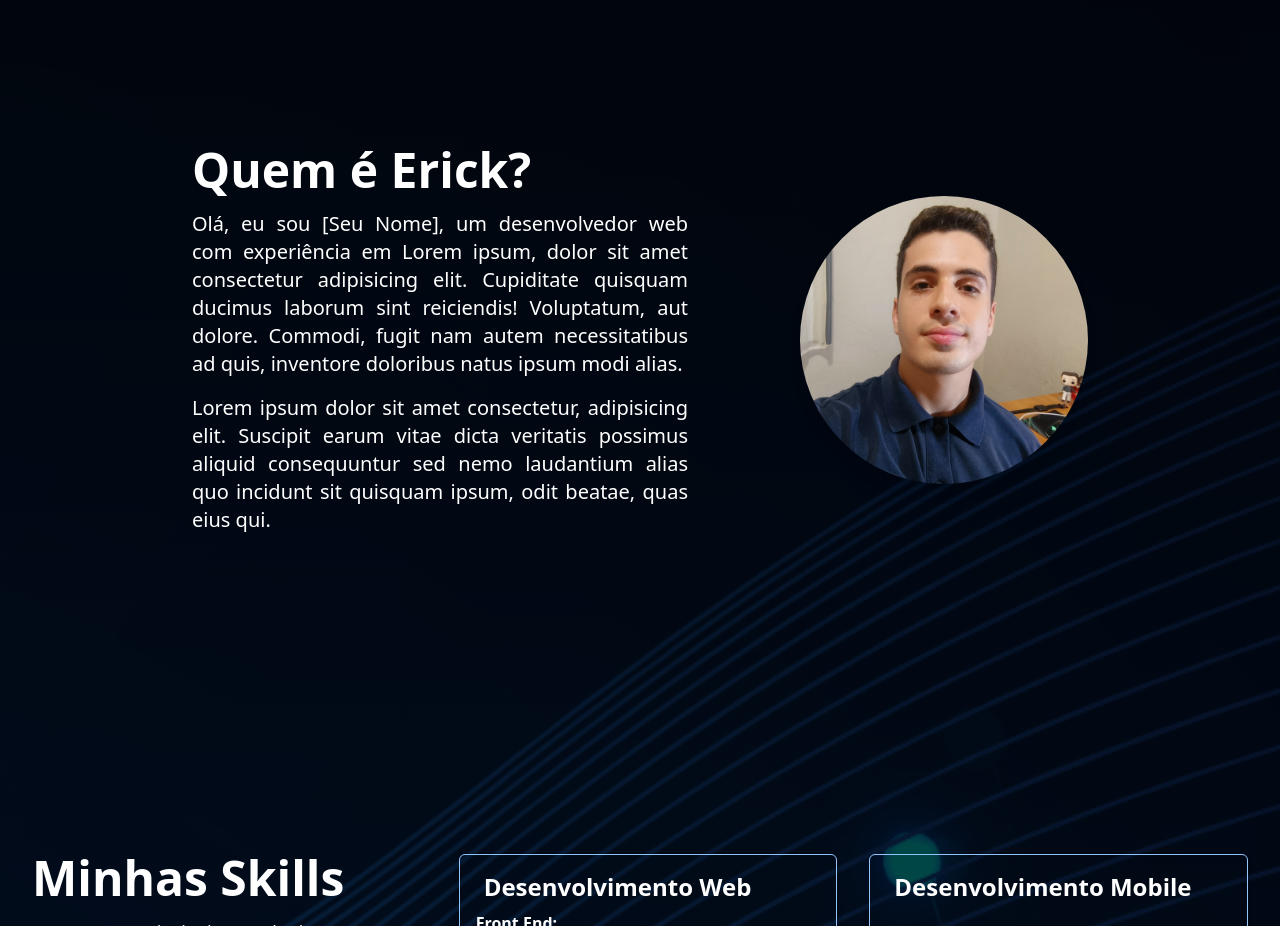
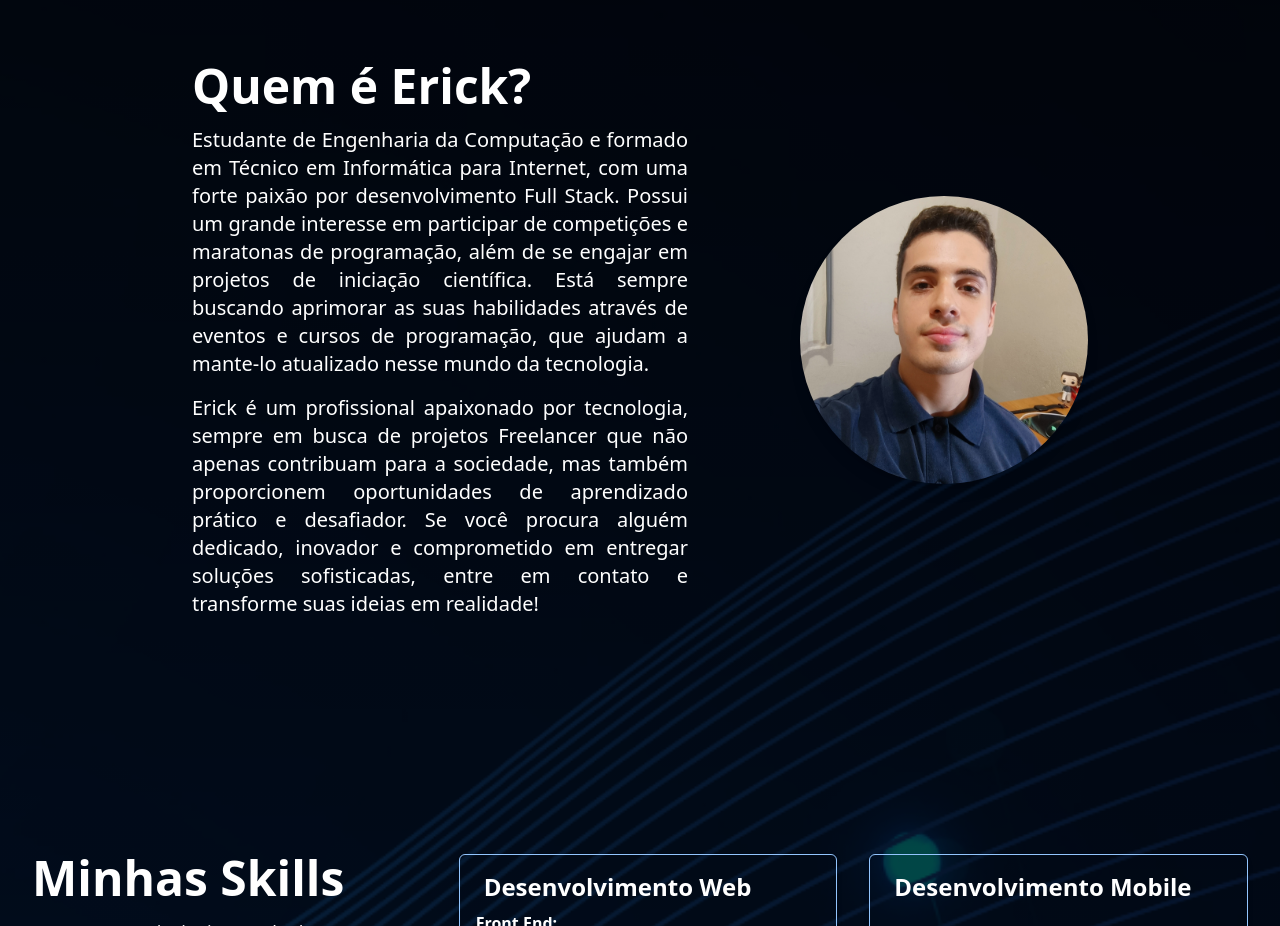
Before and after one commit to Erickjonatthan/portfolio-ejms, a React (Vite) app: page / in a window 1280 px wide. Shown: the part 860-1786 px from the top of the page. Built offline with nearby package versions, Linux system fonts and the light colour scheme; grey boxes are pictures that could not be loaded.

Commit message:
atualiza descrição no componente AboutMe para refletir informações pessoais e profissionais

```diff
--- a/src/components/AboutMe.jsx
+++ b/src/components/AboutMe.jsx
@@ -34,10 +34,10 @@ export default function AboutMe() {
             Quem é <span className="text-white hover:text-blue-600 transition-colors duration-300">Erick</span>?
           </h2>
           <p className="text-base sm:text-lg lg:text-xl leading-relaxed text-justify">
-            Olá, eu sou [Seu Nome], um desenvolvedor web com experiência em Lorem ipsum, dolor sit amet consectetur adipisicing elit. Cupiditate quisquam ducimus laborum sint reiciendis! Voluptatum, aut dolore. Commodi, fugit nam autem necessitatibus ad quis, inventore doloribus natus ipsum modi alias.
+          Estudante de Engenharia da Computação e formado em Técnico em Informática para Internet, com uma forte paixão por desenvolvimento Full Stack. Possui um grande interesse em participar de competições e maratonas de programação, além de se engajar em projetos de iniciação científica. Está sempre buscando aprimorar as suas habilidades através de eventos e cursos de programação, que ajudam a mante-lo atualizado nesse mundo da tecnologia.
           </p>
           <p className="text-base sm:text-lg lg:text-xl leading-relaxed text-justify mt-4">
-            Lorem ipsum dolor sit amet consectetur, adipisicing elit. Suscipit earum vitae dicta veritatis possimus aliquid consequuntur sed nemo laudantium alias quo incidunt sit quisquam ipsum, odit beatae, quas eius qui.
+            Erick é um profissional apaixonado por tecnologia, sempre em busca de projetos Freelancer que não apenas contribuam para a sociedade, mas também proporcionem oportunidades de aprendizado prático e desafiador. Se você procura alguém dedicado, inovador e comprometido em entregar soluções sofisticadas, entre em contato e transforme suas ideias em realidade!
           </p>
         </div>
         <div className="flex-shrink-0 md:ml-28">
```
